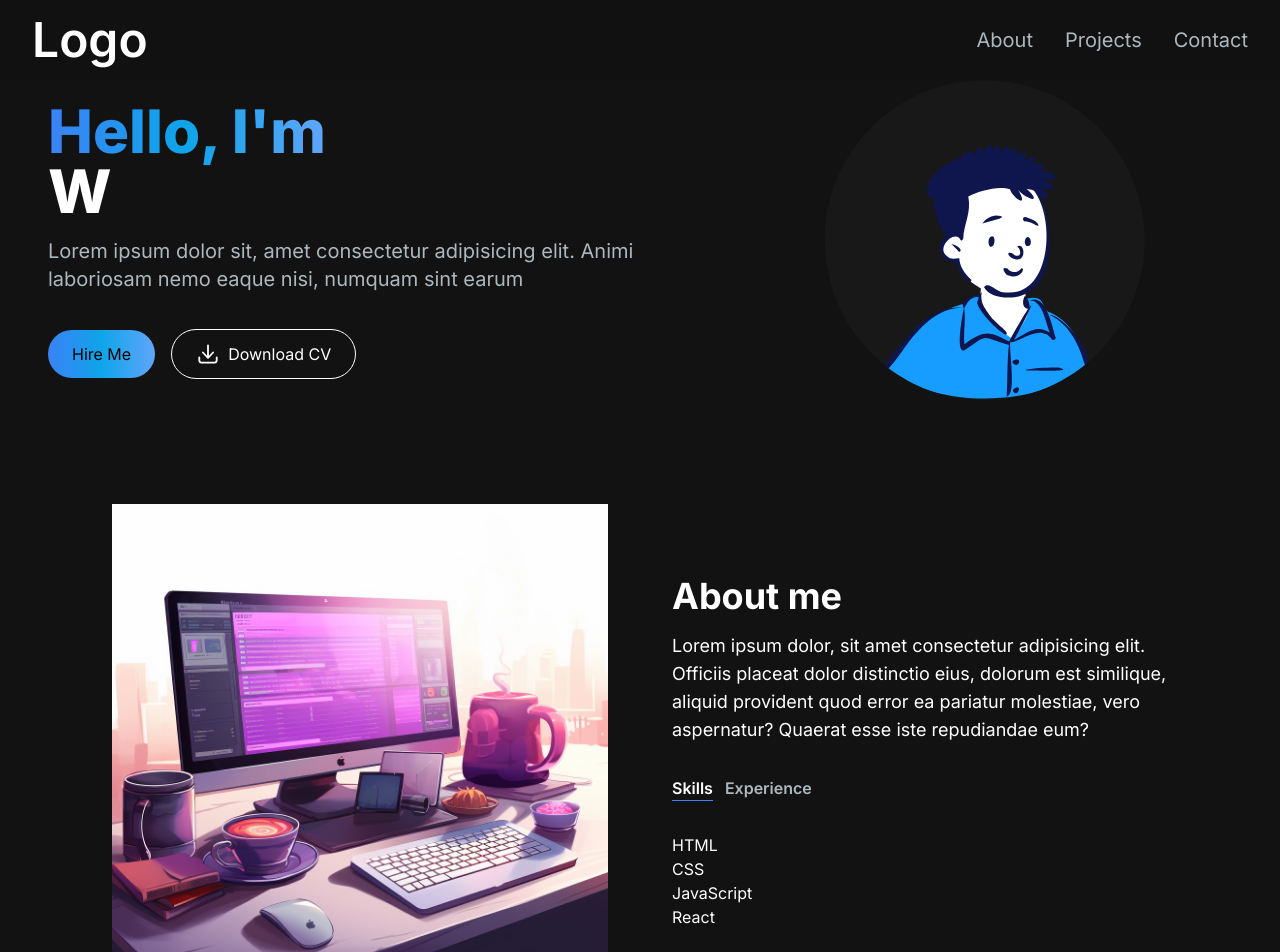
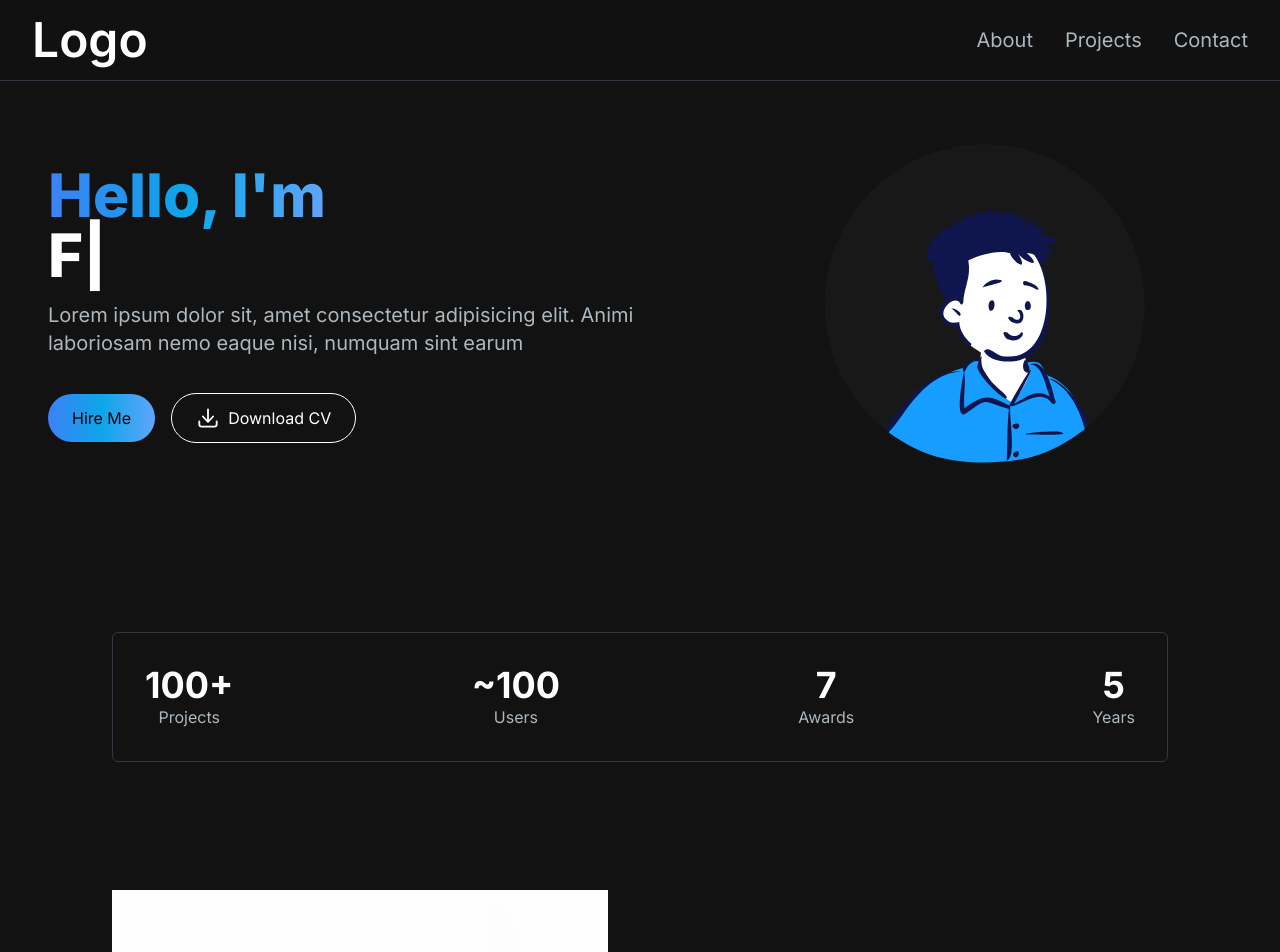
Before and after one commit to Loadcircle/portfolio, a Next.js app: page / in a window 1280 px wide. Shown: the top 952 px of the page. Built offline with nearby package versions, Linux system fonts and the light colour scheme.

Commit message:
Preparing to deploy

```diff
--- a/src/app/api/send/route.ts
+++ b/src/app/api/send/route.ts
@@ -3,14 +3,18 @@ import { NextResponse } from 'next/server';
 import { Resend } from 'resend';
 
 const resend = new Resend(process.env.RESEND_API_KEY);
+const fromEmail = process.env.FROM_EMAIL;
 
-export async function POST() {
+export async function POST(req:any, res:any) {
+  const { email, subject, message } = await req.json();
+  console.log(email, subject, message);
+
   try {
     const data = await resend.emails.send({
         from: 'Jesús Milano <jesusmilano96@gmail.com>',
         to: ['jesusmilano96@gmail.com'],
         subject: 'Hello world',
-        react: EmailTemplate({ firstName: 'John' }) as React.ReactElement,
+        react: EmailTemplate({email, subject, message }) as React.ReactElement,
     });
 
     return NextResponse.json(data);
--- /dev/null
+++ b/src/app/components/AchievementsSection.tsx
@@ -0,0 +1,36 @@
+import React from 'react'
+
+const ACHIEVEMENTS_DATA = [
+    {
+        metric: 'Projects',
+        value: '100+',
+    },
+    {
+        metric: 'Users',
+        value: '~100',
+    },
+    {
+        metric: 'Awards',
+        value: '7',
+    },
+    {
+        metric: 'Years',
+        value: '5',
+    },
+
+];
+
+export const AchievementsSection = () => {
+  return (
+    <div className='py-8 px-4 xl:gap-16 sm:py-16 xl:px-16'>
+        <div className='border-[#33353f] sm:border rounded-md py-8 px-17 flex flex-col gap-5 sm:flex-row items-center justify-between px-4'>
+            {ACHIEVEMENTS_DATA.map((achievement, index) => (
+                <div key={index} className="flex flex-col items-center justify-center mx-4">
+                    <h2 className="text-white text-4xl font-bold">{achievement.value}</h2>
+                    <p className="text-[#ADB7BE] text-base">{achievement.metric}</p>
+                </div>
+            ))}
+        </div>
+    </div>
+  )
+}
--- a/src/app/components/ContactSections.tsx
+++ b/src/app/components/ContactSections.tsx
@@ -1,13 +1,53 @@
-import React from 'react'
+'use client';
+import {useState} from 'react'
 import GithubIcon from "../../../public/images/github-icon.svg"
 import linkedinIcon from "../../../public/images/linkedin-icon.svg"
 import Link from 'next/link'
 import Image from 'next/image'
 
 export const ContactSections = () => {
+
+    const [loading, setLoading] = useState<boolean>(false)
+    const [emailSubmited, setEmailSubmited] = useState<boolean>(false)
+
+    const handleSubmit = async (e: React.FormEvent<HTMLFormElement>)=>{
+        e.preventDefault();
+        setLoading(true);
+
+        const data = {
+            email: e.currentTarget.email.value,
+            subject: e.currentTarget.subject.value,
+            message: e.currentTarget.message.value,
+        }
+
+        const JSONdata = JSON.stringify(data);
+        const endpoint = "/api/send";
+
+        const options = {
+            method: "POST",
+            headers: {
+                'Content-type': 'application/json',
+            },
+            body: JSONdata,
+        };
+
+        const request = await fetch(endpoint, options);
+        console.log({request})
+        const response = await request.json();
+        console.log({response})
+        if(response.success){
+            console.log('Message sent')
+            setEmailSubmited(true);
+        }
+        setLoading(false);
+    }
+
+
+
   return (
-    <section className='grid md:grid-cols-2 my-12 md:my-12 py-24 gap-4'>
-        <div>
+    <section className='grid md:grid-cols-2 my-12 md:my-12 py-24 gap-4 relative'>
+        <div className="bg-[radial-gradient(ellipse_at_center,_var(--tw-gradient-stops))] from-blue-400 to-transparent rounded-full h-80 w-80 z-0 blur-lg absolute top-3/4 -left-4 transform -translate-x-1/2 -translate-1/2"></div>
+        <div className='z-10'>
             <h5 className='text-xl font-bold text-white my-2'>
                 Contactame
             </h5>
@@ -32,8 +72,8 @@ export const ContactSections = () => {
                 </Link>
             </div>
         </div>
-        <div>
-            <form className='flex flex-col gap-4' action="">
+        <div className='z-10'>
+            <form className='flex flex-col gap-4' action="" onSubmit={handleSubmit}>
                 <div>
                     <label htmlFor="email" className='text-white block mb-2 text-sm font-medium'>Your Email</label>
                     <input
@@ -58,7 +98,7 @@ export const ContactSections = () => {
                 <div>
                     <label htmlFor="message" className='text-white block mb-2 text-sm font-medium'>Message</label>
                     <textarea
-                        className='bg-[#18191e] border-[#33353f] placeholder-[#aca2a9] text-gray-100 text-sm rounded-lg block w-full p-2.5'
+                        className='bg-[#18191e] border-[#33353f] placeholder-[#aca2a9] text-gray-100 text-sm rounded-lg block w-full p-2.5 min-h-[50px]'
                         name="message"
                         id="message"
                         cols={30}
@@ -69,10 +109,30 @@ export const ContactSections = () => {
 
                 <button
                     className='mt-2 w-full text-white font-medium py-2.5 px-5 rounded-lg bg-gradient-to-r from-blue-500 via-sky-500 to-blue-400'>
-                    Send Message
+                    {
+                        emailSubmited ?
+                        "Email sent successfully!" :
+                        (loading ? "Sending..." : "Send Message")
+
+                    }
                 </button>
+                {
+                    emailSubmited && (
+                        <p>
+                            Email sent successfully!
+                            I'll get back to you as soon as possible.
+                            Thank you for your time.
+                            <br />
+                            <br />
+                            <span className='text-sm text-[#ADB7BE]'>
+                                - Jesús Milano
+                            </span>
+                        </p>
+                    )
+                }
             </form>
         </div>
+
     </section>
   )
 }
--- a/src/app/components/EmailTemplate.tsx
+++ b/src/app/components/EmailTemplate.tsx
@@ -1,14 +1,18 @@
 import * as React from "react";
 
 interface EmailTemplateProps {
-  firstName: string;
+  email: string;
+  subject: string;
+  message: string;
 }
 
 export const EmailTemplate: React.FC<Readonly<EmailTemplateProps>> = ({
-  firstName,
+  email, subject, message
 }) => (
   <div>
-    <h1>Hello, {firstName}!</h1>
+    <h1>Hello, {email}!</h1>
+    <p>Subject: {subject}</p>
+    <p>Message: {message}</p>
   </div>
 );
 
--- /dev/null
+++ b/src/app/components/Footer.tsx
@@ -0,0 +1,10 @@
+export const Footer = () => {
+  return (
+<footer className="footer z-10 lg:border-t-[#436fa5] border-t-[#324f73] border-l-transparent border-r-transparent text-white">
+    <div className="container p-12 flex justify-between">
+        <span>LOGO</span>
+        <p className="text-slate-600">All rights reserved.</p>
+    </div>
+</footer>
+  )
+}
--- a/src/app/components/HeroSection.tsx
+++ b/src/app/components/HeroSection.tsx
@@ -7,11 +7,13 @@ import { ArrowDownTrayIcon } from "@heroicons/react/20/solid";
 export const HeroSection = () => {
 
     return (
-        <section>
+        <section className="lg:py-16">
             <div className="grid grid-cols-1 lg:grid-cols-12">
                 <div className="col-span-7 place-self-center text-center sm:text-left">
                     <h1 className='text-white mb-4 text-5xl lg:text-6xl font-extrabold'>
-                        <span className="text-transparent bg-clip-text bg-gradient-to-r from-blue-500 via-sky-500 to-blue-400">Hello, I'm{""} </span>
+                        <span className="text-transparent bg-clip-text bg-gradient-to-r from-primary-500 via-sky-500 to-primary-400">
+                            Hello, I'm{""}
+                        </span>
                         <br />
                         <TypeAnimation
                             sequence={[
@@ -35,7 +37,7 @@ export const HeroSection = () => {
                         Animi laboriosam nemo eaque nisi, numquam sint earum
                     </p>
                     <div>
-                        <button className="px-6 py-3 w-full sm:w-fit rounded-full mr-4 bg-gradient-to-r from-blue-500 via-sky-500 to-blue-400">Hire Me</button>
+                        <button className="px-6 py-3 w-full sm:w-fit rounded-full mr-4 bg-gradient-to-r from-primary-500 via-sky-500 to-primary-400">Hire Me</button>
                         <button className="group px-6 py-3 w-full sm:w-fit rounded-full bg-transparent hover:bg-slate-200 text-white hover:text-black border border-white mt-3">
                             <ArrowDownTrayIcon className="w-6 h-6 text-white inline-block mr-2 -mt-1 group-hover:text-black"/>
                             Download CV
--- a/src/app/components/Navbar.tsx
+++ b/src/app/components/Navbar.tsx
@@ -34,8 +34,8 @@ export const Navbar = () => {
     }, [])
 
     return (
-        <nav className="fixed top-0 left-0 right-0 z-10 bg-[#121212] md:bg-opacity-90">
-            <div className="flex flex-wrap items-center justify-between mx-auto py-4 px-8">
+        <nav className="fixed top-0 left-0 right-0 z-10 bg-[#121212] md:bg-opacity-90 border-b border-[#33353f]">
+            <div className="flex container lg:py-4 flex-wrap items-center justify-between mx-auto py-4 px-8">
                 <Link href={'/'} className="text-3xl md:text-5xl text-white font-semibold">
                     Logo
                 </Link>
--- a/src/app/page.tsx
+++ b/src/app/page.tsx
@@ -3,6 +3,8 @@ import { Navbar } from './components/Navbar'
 import { AboutSection } from './components/AboutSection'
 import { ProjectsSection } from './components/ProjectsSection'
 import { ContactSections } from './components/ContactSections'
+import { Footer } from './components/Footer'
+import { AchievementsSection } from './components/AchievementsSection'
 
 export default function Home() {
   return (
@@ -10,10 +12,12 @@ export default function Home() {
       <Navbar/>
       <div className="container mt-16 lg:mt-6 mx-auto py-4 px-12">
         <HeroSection/>
+        <AchievementsSection/>
         <AboutSection/>
         <ProjectsSection/>
         <ContactSections/>
       </div>
+      <Footer/>
     </main>
   )
 }
--- a/tailwind.config.ts
+++ b/tailwind.config.ts
@@ -1,4 +1,5 @@
 import type { Config } from 'tailwindcss'
+const colors = require('tailwindcss/colors')
 
 const config: Config = {
   content: [
@@ -13,6 +14,12 @@ const config: Config = {
         'gradient-conic':
           'conic-gradient(from 180deg at 50% 50%, var(--tw-gradient-stops))',
       },
+      colors: {
+        ...colors,
+        primary: colors.blue,
+        secondary: colors.indigo,
+        'custom-color': '#ADB7BE'
+      }
     },
   },
   plugins: [],
```
